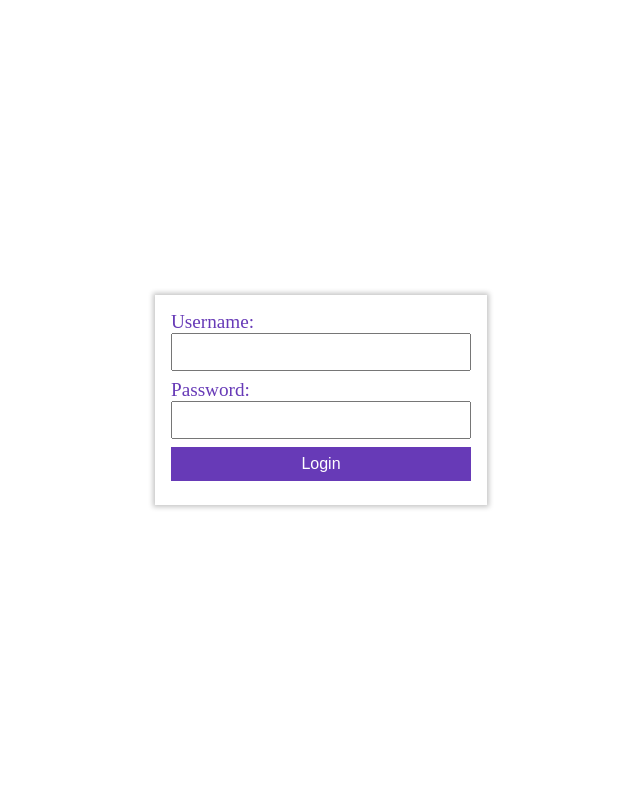
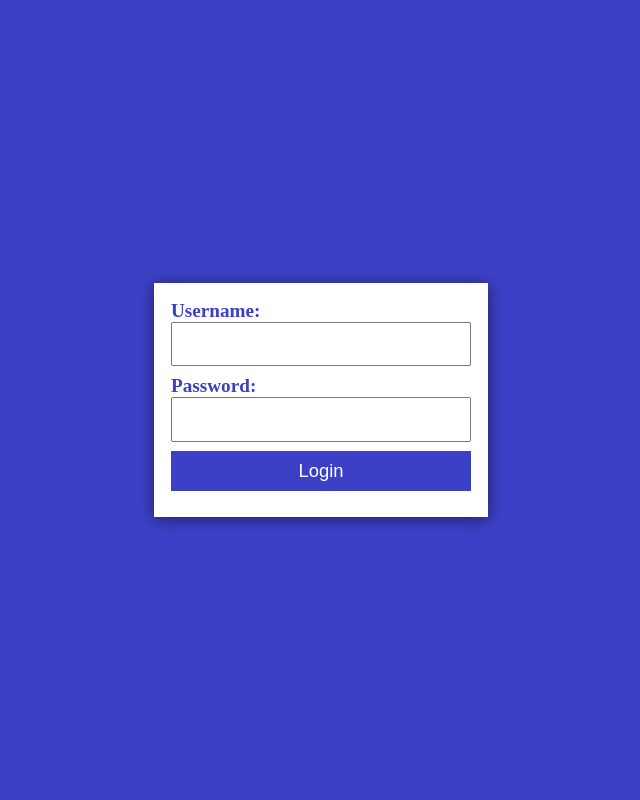
Before and after one commit to jonathanfrancisco/Inventory-Management-System, a PHP site: page /login.php in a window 1280 px wide. Shown: the whole page, without its empty margins (319-959 px from the left). Run offline with PHP 8.4, Linux system fonts and the light colour scheme.

Commit message:
Change color scheme login

```diff
--- a/assets/style.css
+++ b/assets/style.css
@@ -77,11 +77,13 @@ body {
     justify-content: center;
     align-items: center;
     min-height: 100vh;
+    background: #3c40c6;
 }
 
 
 .login__form {
-    box-shadow: 0px 0px 5px 2px #c5c5c5;
+    border: 1px solid #fff;
+    box-shadow: 0px 2px 15px 0px rgba(0,0,0,0.5);
     width: 100%;
     max-width: 300px;
     padding: 1em;
@@ -90,7 +92,8 @@ body {
 
 .login__form label {
     font-size: 1.2em;
-    color: #673AB7;
+    color: #3c40c6;
+    font-weight: bold;
 }
 
 .login__form input {
@@ -100,11 +103,16 @@ body {
     margin-bottom: .5em;
     width: 100%;
     box-sizing: border-box;
-    font-size: 1em;
+    font-size: 1.15em;
 }
 
 .login__form input[type="submit"] {
-    background-color: #673AB7;
+    background-color: #3c40c6;
+    transition: all 0.2s;
+}
+
+.login__form input[type="submit"]:hover {
+    transform: scale(1.02);
 }
 
 /***********************
```
